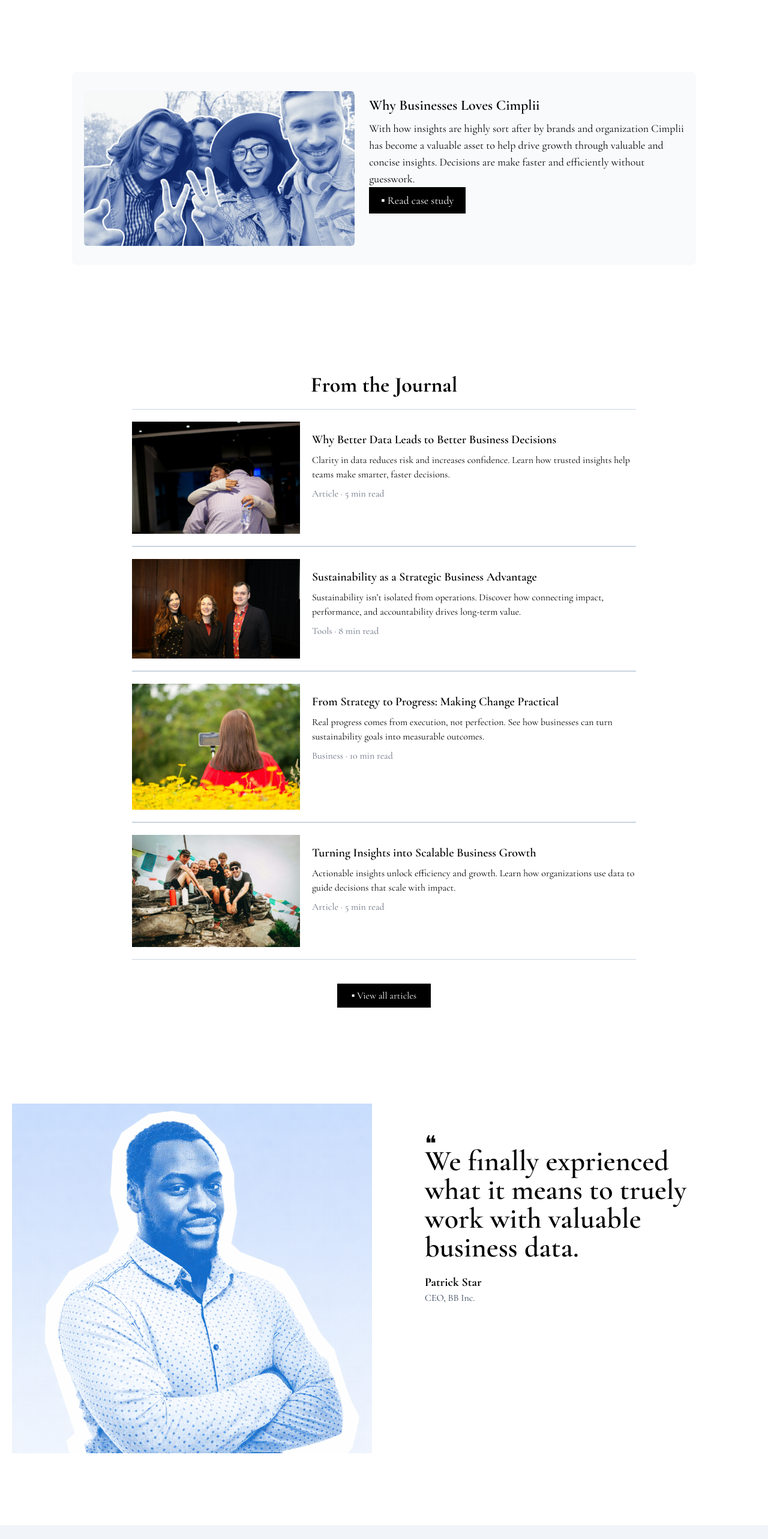
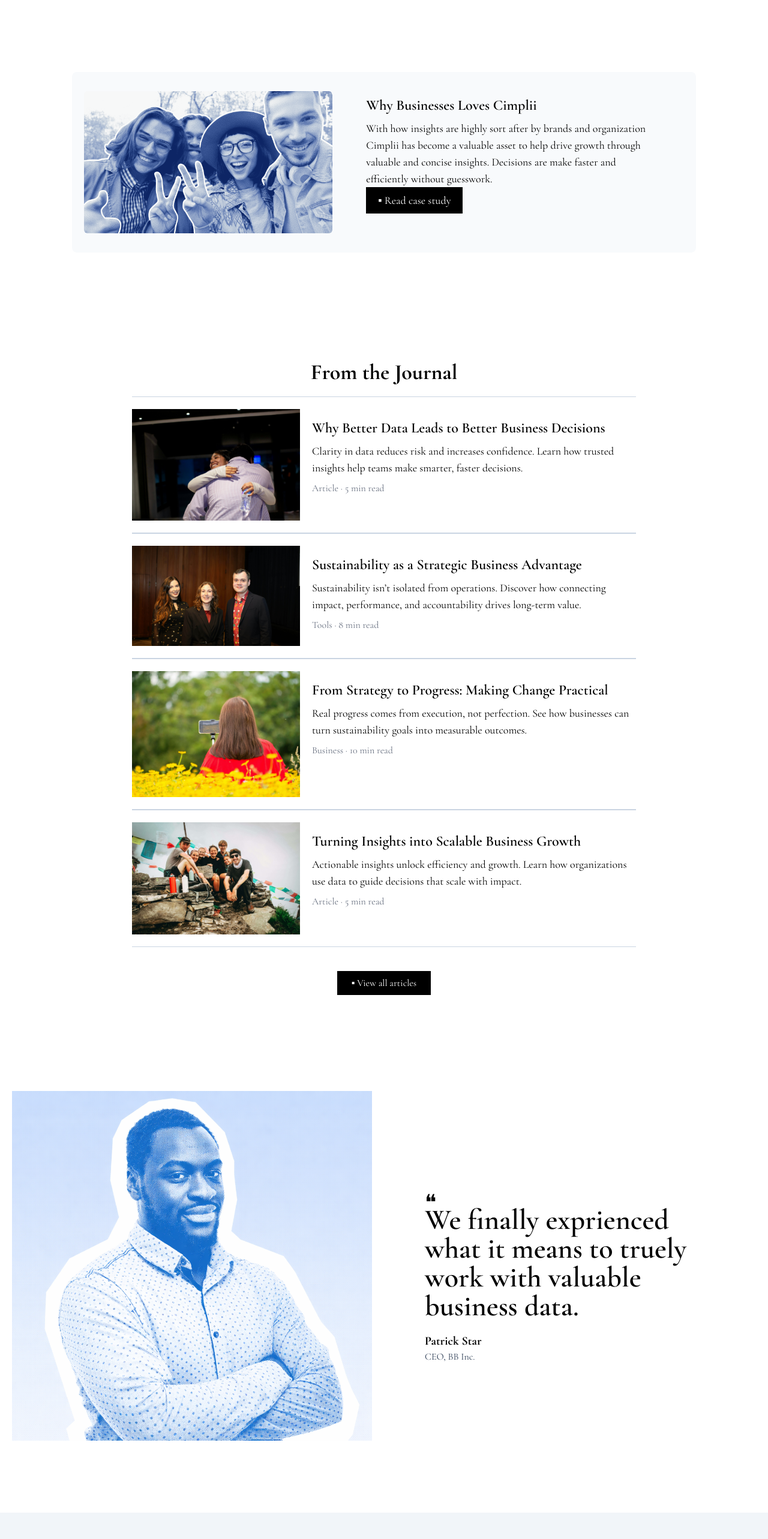
Before and after one commit to kluivstar/Cimplii, a React (Vite) app: page / in a window 1280 px wide. Shown: the part 2400-4966 px from the top of the page at 60% size. Built offline with nearby package versions, Linux system fonts and the light colour scheme.

Commit message:
Override other components font sizes and element positioning on xl-desktop screens

```diff
--- a/src/components/CaseStudy.jsx
+++ b/src/components/CaseStudy.jsx
@@ -4,14 +4,14 @@ import Image from "../assets/casestudy-image.png"
 const CaseStudy = () => {
   return (
     <section className='bg-white p-5 md:p-10 lg:p-30'>
-        <div className='bg-slate-50 rounded-lg flex flex-col leading-6 py-8 px-5 md:flex-row gap-6'>
+        <div className='bg-slate-50 rounded-lg flex flex-col leading-6 py-8 px-5 md:flex-row gap-6 xl:gap-2'>
             {/* Session Image */}
             <div>
                 <img className='rounded-md lg:h-full' src={Image} alt="" />
             </div>
 
             {/* Session Details */}
-            <div>
+            <div className='xl:px-12'>
                 <h1 className='text-2xl lg:text-xl xl:text-2xl font-semibold py-2'>Why Businesses Loves Cimplii</h1>
                 <p className='lg:text-lg'>With how insights are highly sort after by brands and organization Cimplii has become a valuable asset to help drive growth through valuable and concise insights. Decisions are make faster and efficiently without guesswork.</p>
 
--- a/src/components/Journal.jsx
+++ b/src/components/Journal.jsx
@@ -63,11 +63,11 @@ export default function Journal() {
 
               {/* Text */}
               <div className="pt-4 space-y-2">
-                <h3 className="text-base md:text-xl font-semibold">
+                <h3 className="text-base md:text-xl xl:text-2xl font-semibold">
                   {journal.title}
                 </h3>
 
-                <p className="text-sm text-black md:text-base">
+                <p className="text-sm text-black md:text-base xl:text-lg">
                   {journal.description}
                 </p>
 
--- a/src/components/Testimonial.jsx
+++ b/src/components/Testimonial.jsx
@@ -9,8 +9,8 @@ const Testimonial = () => {
             <div className='lg:w-1/2'>
                 <img src={TestimonialImage} alt="Testimonial" />
             </div>
-            <div className='lg:w-1/2'>
-                <div className='py-2 lg:mt-10 lg:px-12'>
+            <div className='lg:w-1/2 lg:mt-10  xl:content-center'>
+                <div className='py-2 lg:px-12'>
                     <span className='text-4xl'>❝</span>
                     <h1 className='text-2xl font-semibold -mt-4 lg:text-5xl'>We finally exprienced what it means to truely work with valuable business data.</h1>
                     <p className='font-bold text-xl mt-5'>Patrick Star</p>
--- a/src/components/footer/Footer.jsx
+++ b/src/components/footer/Footer.jsx
@@ -5,11 +5,11 @@ export default function Footer() {
   return (
     <footer className="bg-[#fff645]">
       <div className="px-10 py-10 lg:py-2 flex flex-col items-center gap-4 md:px-5">
-        <div className="md:flex md:flex-row md:gap-24 lg:gap-85 md:justify-between">
+        <div className="md:flex md:flex-row md:gap-24 lg:gap-85 xl:gap-190 md:justify-between">
           <Links/>
           <p className="text-base md:text-lg md:font-semibold text-[#2c2c0d] ">© {new Date().getFullYear()} Cimplii. All rights reserved.</p>
         </div>
-        <img src={FooterImg} className="w-full h-25 md:h-60" alt="Footer Image" />
+        <img src={FooterImg} className="w-full h-25 md:h-60 xl:h-75" alt="Footer Image" />
         <h1 className="text-[85px] -mt-8 font-bold text-[#2c2c0d] -mb-10 md:text-[250px] md:-mt-15">Cimplii</h1>
       </div>
     </footer>
```
